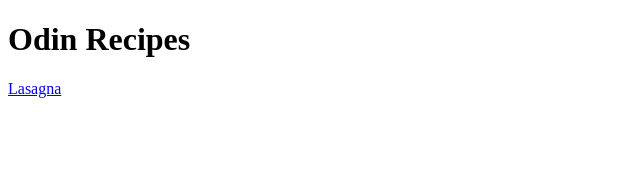
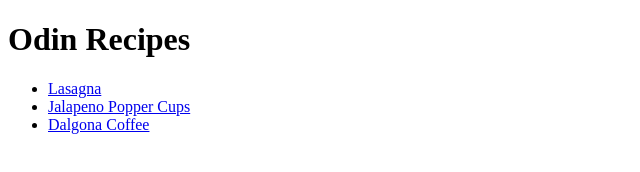
Before and after one commit to Bfw72886/odin-recipes, a plain HTML site: page index.html in a window 1280 px wide. Shown: the whole page, without its empty margins (0-640 px from the left). Drawn offline with Linux system fonts and the light colour scheme.

Commit message:
Add links and sites for two recipes
Add dalgona coffee and jalapeno popper cups sites
Update index with ul to give it structure

```diff
--- a/index.html
+++ b/index.html
@@ -7,6 +7,10 @@
 </head>
 <body>
     <h1>Odin Recipes</h1>
-    <a href="recipes/lasagna.html">Lasagna</a>
+    <ul>
+        <li><a href="recipes/lasagna.html">Lasagna</a></li>
+        <li><a href="recipes/jalapeno-cups.html">Jalapeno Popper Cups</a></li>
+        <li><a href="recipes/dalgona-coffee.html">Dalgona Coffee</a></li>
+    </ul>
 </body>
 </html>
```
Also changed, not shown: recipes/dalgona-coffee.html (added), recipes/jalapeno-cups.html (added).
